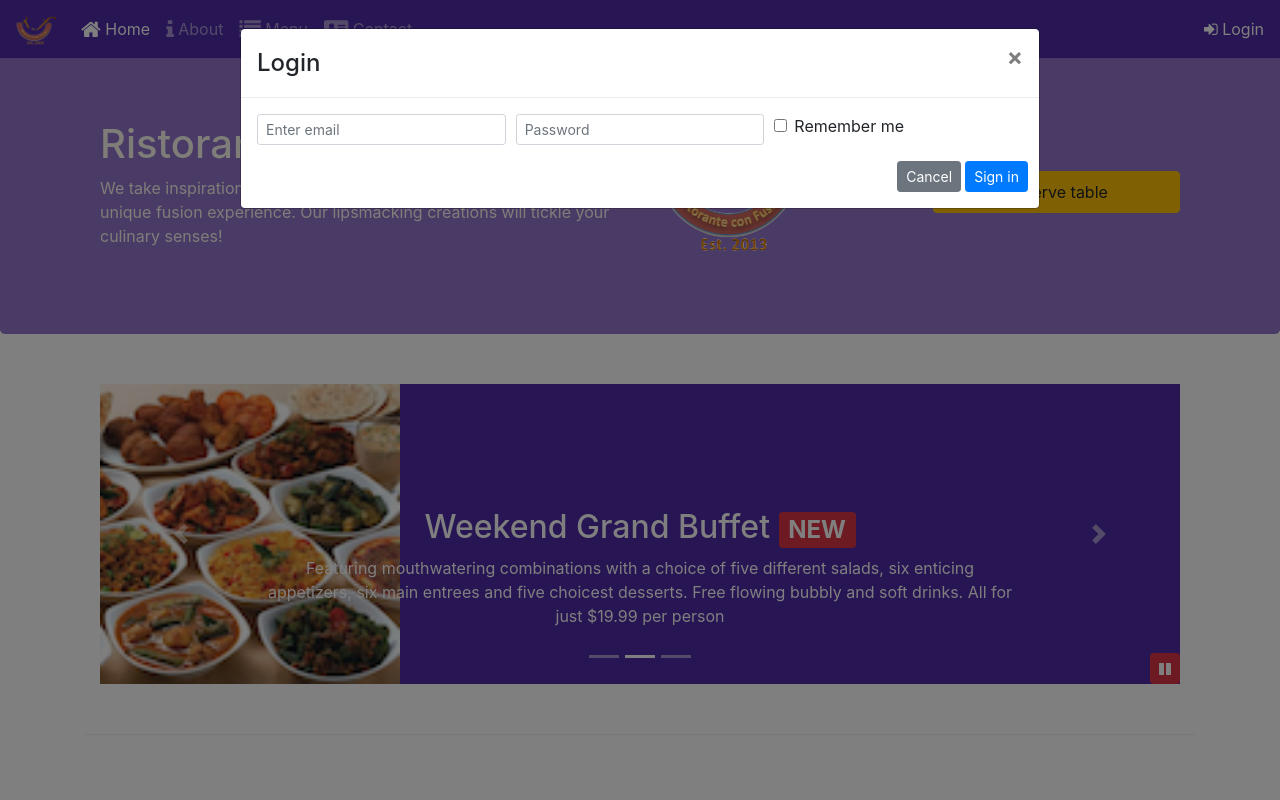
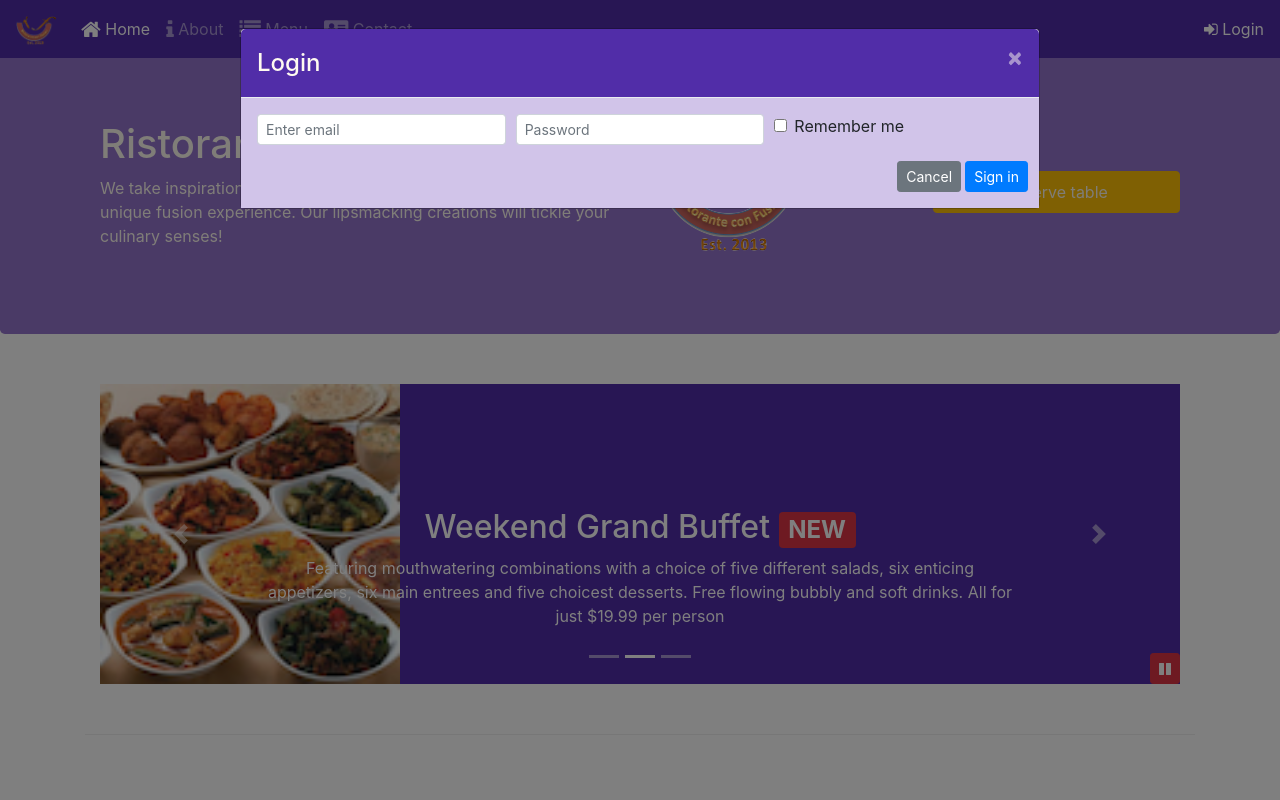
Before and after one commit to Vaskomain/conFusion, a website: page index.html in a window 1280 px wide. Both pictures are taken after a click on the link "Login". Shown: the top 800 px of the page. Drawn offline with nearby package versions, Linux system fonts and the light colour scheme.

Commit message:
reformatting final assignment

```diff
--- a/css/styles.scss
+++ b/css/styles.scss
@@ -73,3 +73,15 @@ body{
     position: absolute;
     bottom: 0px;
 }
+
+.modal-header{
+    background-color: $background-dark;
+    color: floralwhite;
+    .close{
+        color: floralwhite;
+    }
+}
+
+.modal-body{
+    background-color: $background-pale;
+}
--- a/index.html
+++ b/index.html
@@ -29,7 +29,7 @@
                     <li class="nav-item"><a class="nav-link" href="./contactus.html"><span class="fa fa-address-card fa-lg"></span> Contact</a></li>
                 </ul>
                 <span class="navbar-text">
-                    <a data-toggle="modal" data-target="#loginModal">
+                    <a id="loginButton">
                         <span class="fa fa-sign-in"></span> Login
                     </a>
                 </span>
@@ -64,7 +64,7 @@
                             </div>
                         </div>
                         <div class="form-row">
-                            <button type="button" class="btn btn-secondary btn-sm ml-auto" data-dismiss="modal">Cancel</button>
+                            <button type="button" class="btn btn-secondary btn-sm ml-auto" id="loginModalCancelButton">Cancel</button>
                             <button type="submit" class="btn btn-primary btn-sm ml-1">Sign in</button>
                         </div>
                     </form>
@@ -137,7 +137,7 @@
                                 <button type="submit" class="btn btn-primary ml-auto">
                                     Reserve
                                 </button>
-                                <button type="button" class="btn btn-secondary ml-1" data-dismiss="modal">Cancel</button>
+                                <button type="button" class="btn btn-secondary ml-1" id="reserveTableModalCancelButton">Cancel</button>
                             </div>
                         </div>
                     </form>
@@ -158,8 +158,7 @@
                 </div>
                 <div class="col-12 col-sm-3 align-self-center">
                     <a role="button" class="btn nav-link btn-warning btn-block"
-                        data-toggle="modal"
-                        href="#reserveTableModal">Reserve table</a>
+                        id="reserveTableButton">Reserve table</a>
                 </div>
             </div>
         </div>
@@ -323,6 +322,19 @@
                 }
 
             });
+            $("#reserveTableButton").click(function(){
+                $("#reserveTableModal").modal('show');
+            });
+            $("#reserveTableModalCancelButton").click(function(){
+                $("#reserveTableModal").modal('hide');
+            });
+            $("#loginButton").click(function(){
+                $("#loginModal").modal('show');
+            });
+            $("#loginModalCancelButton").click(function(){
+                $("#loginModal").modal('hide');
+            });
+
         })
     </script>
 
```
Also changed, not shown: css/styles.css.
